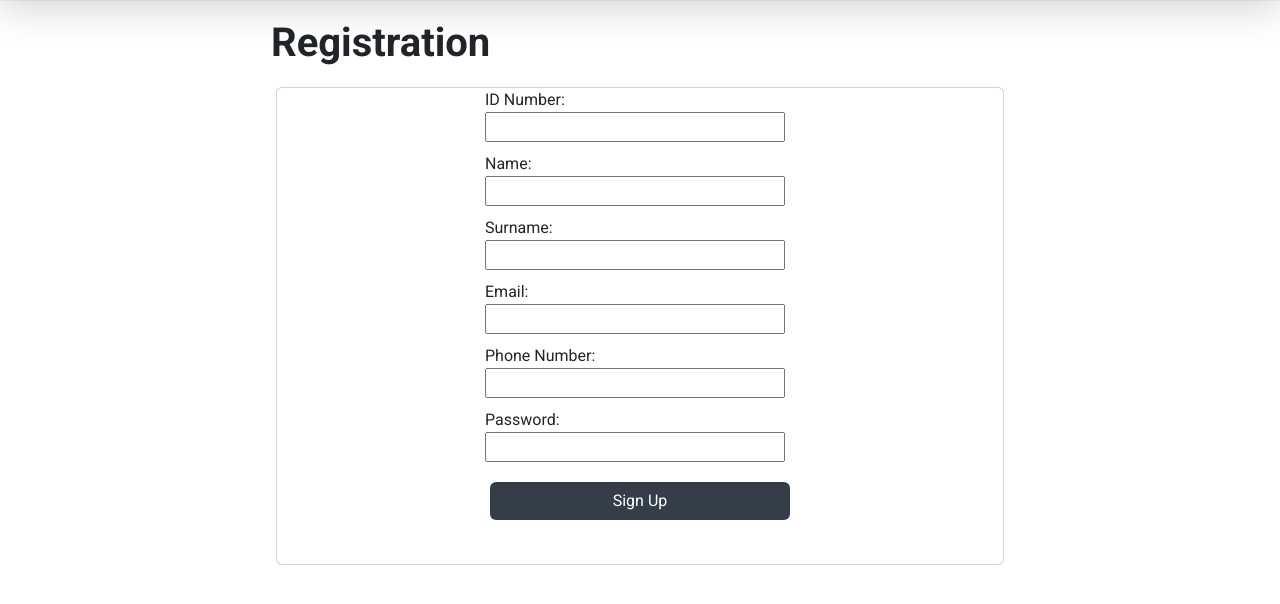
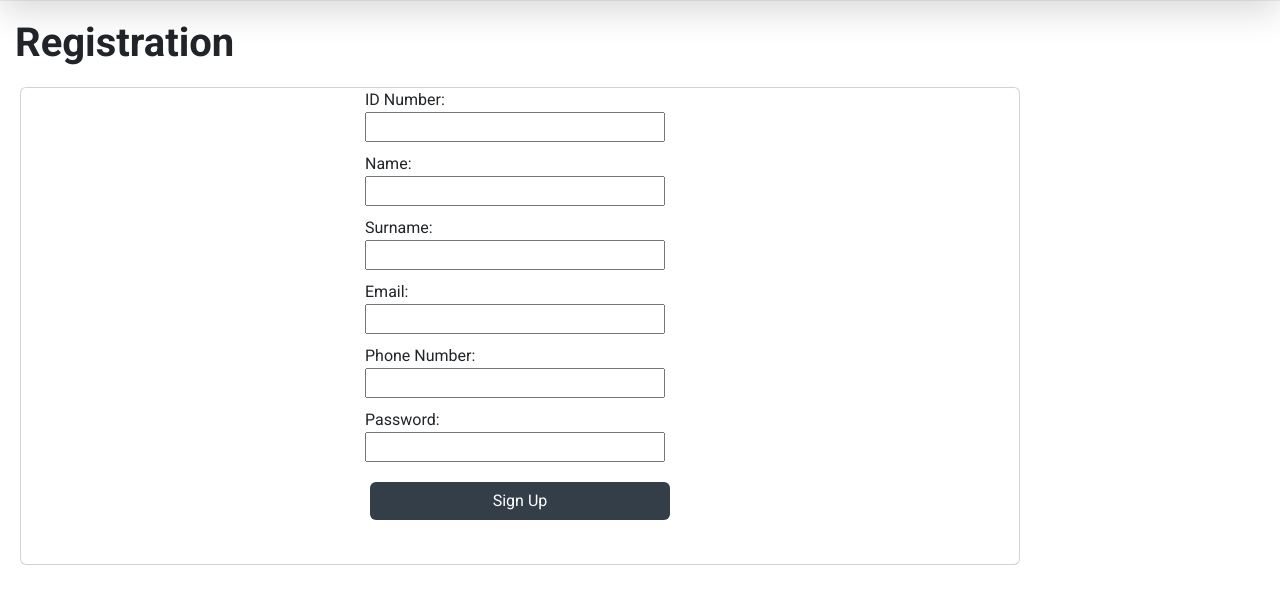
Before and after one commit to Rashay01/Insurance-app, a Flask app: page /registration in a window 1280 px wide. Shown: the part 56-660 px from the top of the page. Run offline with Flask 3, Linux system fonts and the light colour scheme.

Commit message:
form name change css

```diff
--- a/templates/login.html
+++ b/templates/login.html
@@ -1,7 +1,7 @@
 {% extends 'base.html' %}
 
 {% block body%}
-<div class="quote-form-container">
+<div class="login-sign-up-form-container">
   <h1 class="all-heading">Login</h1>
   <form class="card form-container" action="" method="POST">
 
--- a/templates/registration.html
+++ b/templates/registration.html
@@ -1,7 +1,7 @@
 {% extends 'base.html' %}
 
 {% block body%}
-<div class="quote-form-container">
+<div class="login-sign-up-form-container">
 
   <h1 class="all-heading">Registration</h1>
   <form class="card form-container" action="" method="POST">
```
